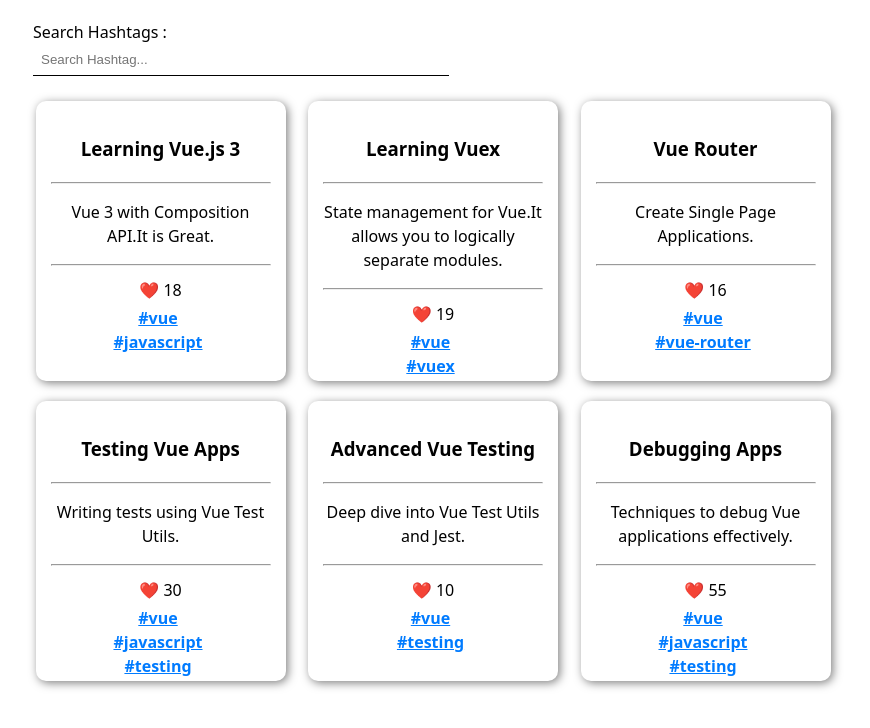
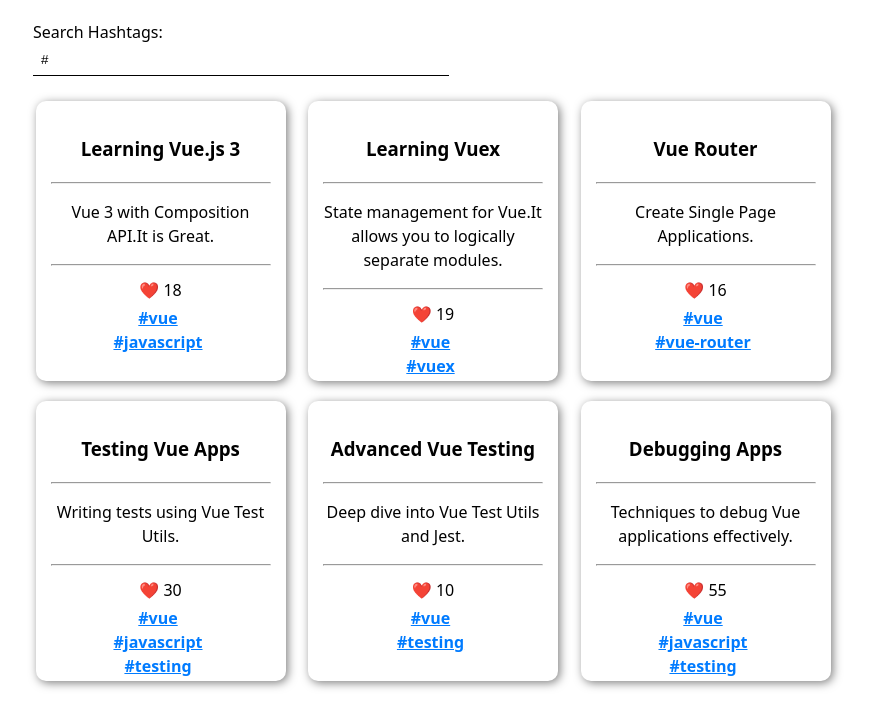
Before and after one commit to anushka9540/Microblog-Application, a Vue app: page / in a window 1280 px wide. Shown: the top 728 px of the page, without its empty margins (207-1077 px from the left). Built offline with nearby package versions, Linux system fonts and the light colour scheme.

Commit message:
fixed search section

```diff
--- a/src/App.vue
+++ b/src/App.vue
@@ -22,7 +22,9 @@ import useMicroblog from './composables/use-microblog';
 const { posts, searchTerm, setSearchTerm, setFilter, incrementLike } = useMicroblog();
 
 const filteredPosts = computed(() => {
-  if (!searchTerm.value) return posts.value;
+  if (searchTerm.value === '#' || searchTerm.value === '' || !searchTerm.value) {
+    return posts.value;
+  }
   return posts.value.filter(post => post.hashtags.includes(searchTerm.value.replace('#', '')));
 });
 </script>
@@ -43,5 +45,4 @@ const filteredPosts = computed(() => {
   align-items: start;
   justify-content: space-evenly;
 }
-
 </style>
--- a/src/components/SearchHashtag.vue
+++ b/src/components/SearchHashtag.vue
@@ -1,34 +1,24 @@
 <template>
   <div>
-      <label>Search Hashtags : </label>
-      <input
-        v-model="search"
-        @keyup.enter="handleSearch"
-        placeholder="Search Hashtag..."
-        class="search-input"
-      />
+    <label>Search Hashtags:</label>
+    <input
+      v-model="searchTerm"
+      placeholder="Search Hashtag..."
+      class="search-input"
+    />
     <p v-if="showNoHashtagMessage" class="no-hashtag-message">
-      No hashtag found for "{{ search }}"
+      No hashtag found for "{{ searchTerm }}"
     </p>
   </div>
 </template>
 
 <script setup>
-import { ref, watch } from 'vue';
+import { computed } from 'vue';
 import useMicroblog from '../composables/use-microblog';
 
-const { searchTerm, setSearchTerm, hashtagExists } = useMicroblog();
-const search = ref(searchTerm.value);
-const showNoHashtagMessage = ref(false);
+const { searchTerm, hashtagExists } = useMicroblog();
 
-const handleSearch = () => {
-  setSearchTerm(search.value);
-  showNoHashtagMessage.value = !hashtagExists.value;
-};
-
-watch(search, () => {
-  showNoHashtagMessage.value = false;
-});
+const showNoHashtagMessage = computed(() => !hashtagExists.value);
 </script>
 
 <style scoped>
--- a/src/composables/use-microblog.js
+++ b/src/composables/use-microblog.js
@@ -1,4 +1,4 @@
-import { ref, computed } from 'vue';
+import { ref, computed, watch } from 'vue';
 
 const posts = ref([
     { id: 1, title: 'Learning Vue.js 3', content: 'Vue 3 with Composition API.It is Great.', hashtags: ['vue', 'javascript'], likes: 18 },
@@ -9,24 +9,50 @@ const posts = ref([
     { id: 6, title: 'Debugging Apps', content: 'Techniques to debug Vue applications effectively.', hashtags: ['vue','javascript', 'testing'], likes: 55 },
 ]);
 
-const searchTerm = ref('');
+const searchTerm = ref('#');
 const filterTag = ref('');
 
-const setSearchTerm = term => searchTerm.value = term;
-const setFilter = tag => {
+const setSearchTerm = (term) => {
+  searchTerm.value = term.startsWith('#') ? term : `#${term}`;
+};
+
+const setFilter = (tag) => {
   searchTerm.value = `#${tag}`;
 };
 
 const hashtagExists = computed(() => {
-  if (!searchTerm.value) return true;
+  if (!searchTerm.value || searchTerm.value === '#') return true;
   return posts.value.some(post => post.hashtags.includes(searchTerm.value.replace('#', '')));
 });
 
-const incrementLike = id => {
+const filteredPosts = computed(() => {
+  if (searchTerm.value === '#' || searchTerm.value === '' || !searchTerm.value) {
+    return posts.value;
+  }
+  const tag = searchTerm.value.replace('#', '');
+  return posts.value.filter(post => post.hashtags.includes(tag));
+});
+
+watch(searchTerm, (newVal) => {
+  if (!newVal.startsWith('#')) {
+    searchTerm.value = `#${newVal}`;
+  }
+});
+
+const incrementLike = (id) => {
   const post = posts.value.find(post => post.id === id);
   if (post) post.likes++;
 };
 
 export default function useMicroblog() {
-  return { posts, searchTerm, filterTag, setSearchTerm, setFilter, incrementLike, hashtagExists };
+  return {
+    posts,
+    searchTerm,
+    filterTag,
+    setSearchTerm,
+    setFilter,
+    incrementLike,
+    hashtagExists,
+    filteredPosts
+  };
 }
```
